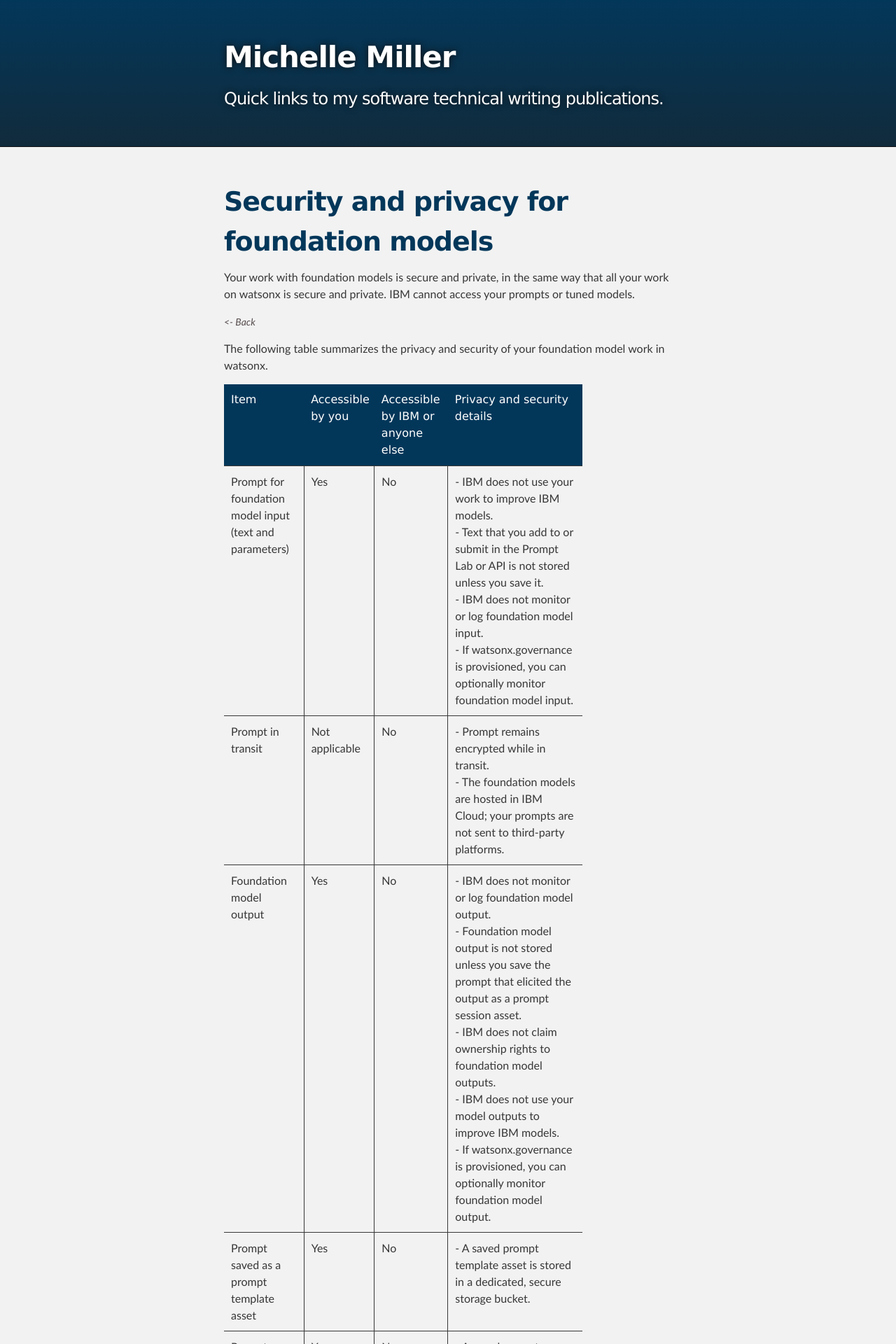
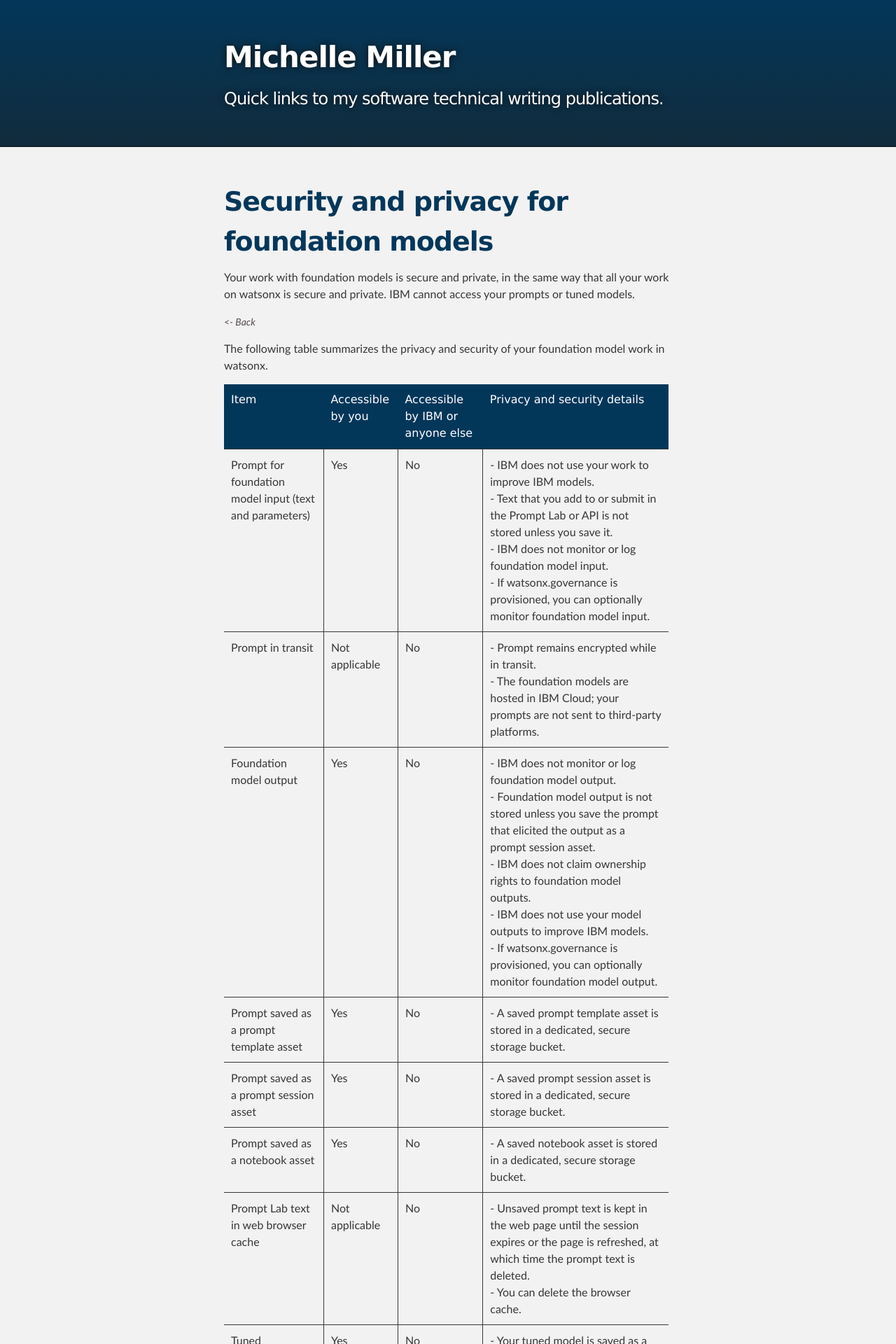
Before and after one commit to michelle-miller/michelle-miller.github.io, a Jekyll site: the page built from samples/wx-security.md, in a window 1280 px wide. Shown: the top 1920 px of the page at 70% size. Built offline with Jekyll 4.4.1, drawn with Linux system fonts in a browser that asks for light colours; our own code applies the rules of GitHub Pages for plain Markdown files.

Commit message:
changing table width in media only

```diff
--- a/_sass/jekyll-theme-slate.scss
+++ b/_sass/jekyll-theme-slate.scss
@@ -297,7 +297,6 @@ table {
  }
 
 .tableimg {
-  width: 80%;
   border: hidden;
   margin-right: 5px;
   text-align: left;
@@ -497,6 +496,10 @@ Small Device Styles
     max-width: 480px;
   }
 
+  .tableimg {
+    width: 70%;
+  }
+
   #project_title {
   font-size: 32px;
   }
```
